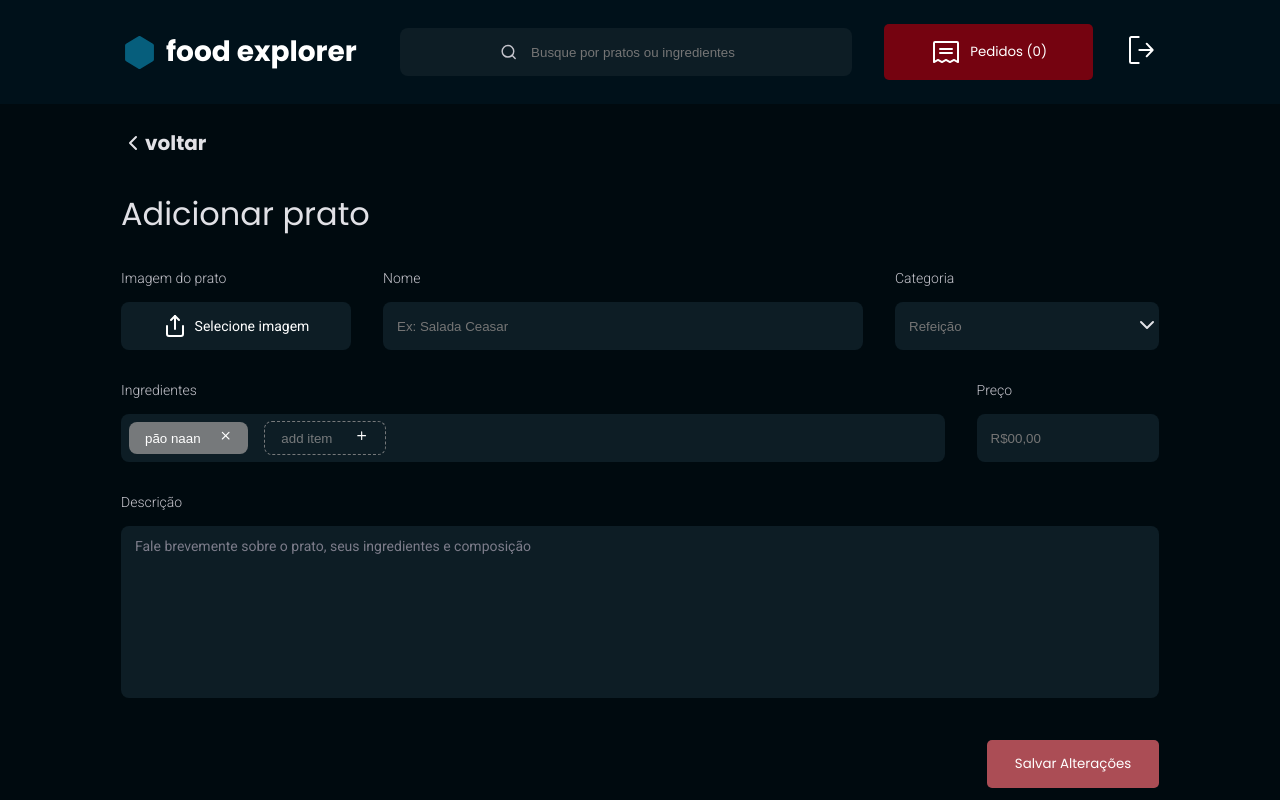
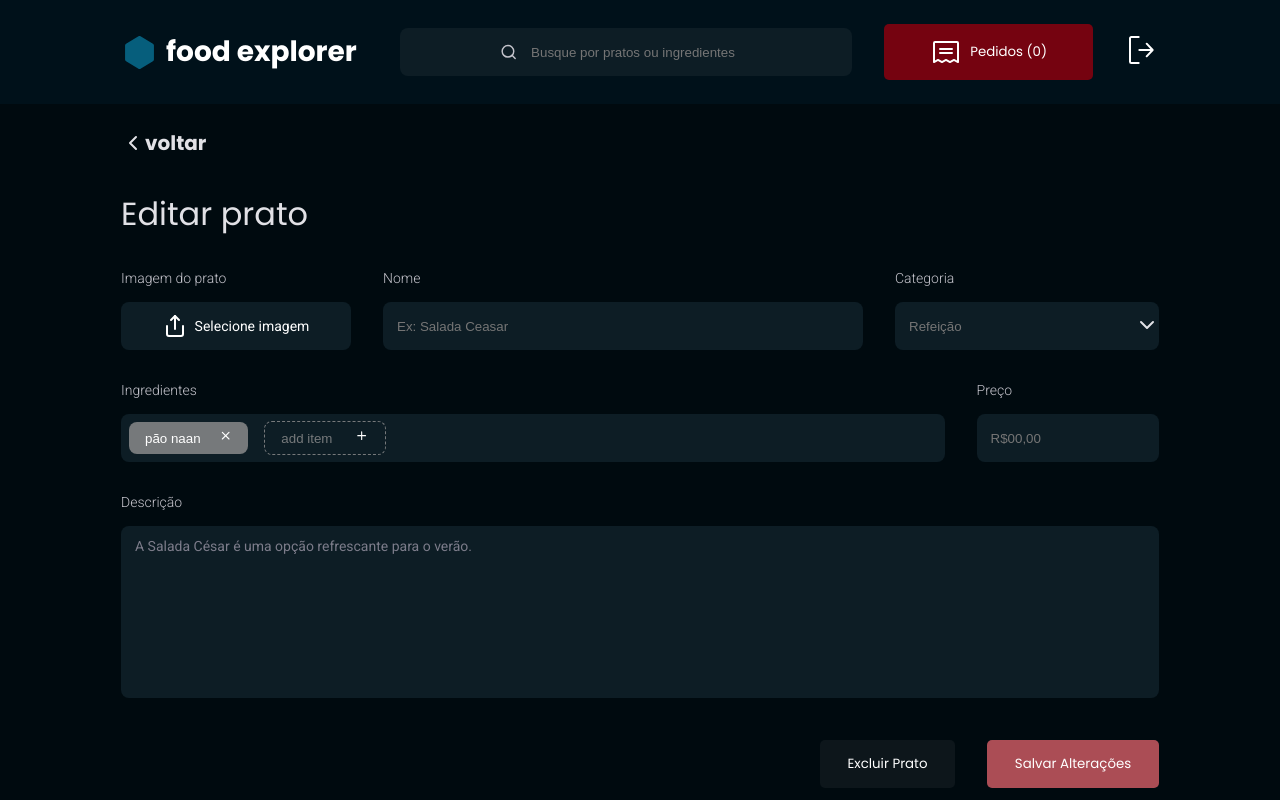
Before and after one commit to beatriz-gm/FoodExplorer, a React (Vite) app: page / in a window 1280 px wide. Shown: the top 800 px of the page. Built offline with nearby package versions, Linux system fonts and the light colour scheme.

Commit message:
EditPage

```diff
--- a/src/main.jsx
+++ b/src/main.jsx
@@ -8,12 +8,13 @@ import { SignIn } from './pages/SignIn';
 import { SignUp } from './pages/SignUp';
 import { Home } from './pages/Home';
 import { Add } from './pages/Add';
+import { Edit } from './pages/Edit';
 
 ReactDOM.createRoot(document.getElementById('root')).render(
   <React.StrictMode>
     <ThemeProvider theme={theme}>
       <GlobalStyles/>
-      <Add/>
+      <Edit/>
     </ThemeProvider>
   </React.StrictMode>
 )
--- /dev/null
+++ b/src/pages/Edit/index.jsx
@@ -0,0 +1,98 @@
+import { Container, TextArea, Img, Main, Ingredients } from "./styles";
+import { Header } from "../../components/Header";
+import { Footer } from "../../components/Footer";
+import { Input } from "../../components/input";
+import { FiChevronLeft, FiShare, FiChevronDown } from "react-icons/fi";
+import { Button } from "../../components/Button";
+import { NewTag } from "../../components/NewTag";
+
+
+export function Edit() {
+return (
+  <Container>
+    <Header/>
+    <Main>
+      <div className="back">
+        <FiChevronLeft size={24}/>
+        <p>voltar</p>
+      </div>
+
+      <h1>Editar prato</h1>
+      <div className="inputs">
+        <div className="input" id="image">
+          <label htmlFor="img">Imagem do prato</label>
+          <Img
+            id="img"
+          // onChange={e => setEmail(e.target.value)}
+          >
+            <FiShare size={24}/>
+            Selecione imagem
+          </Img>
+        </div>
+        <div className="input" id="title">
+          <label htmlFor="name">Nome</label>
+          <Input
+            id="name"
+            placeholder="Ex: Salada Ceasar"
+            type="text"
+            // onChange={e => setEmail(e.target.value)}
+            />
+        </div>
+        <div className="input" id="categ">
+          <label htmlFor="category">Categoria</label>
+          <Input
+            id="category"
+            placeholder="Refeição"
+            type="text"
+            // onChange={e => setEmail(e.target.value)}
+          />
+          <FiChevronDown size={24}/>
+
+        </div>
+      </div>
+
+      <div className="inputs">
+        <div className="input">
+           <label htmlFor="ing">Ingredientes</label>
+            <Ingredients id="ing">
+              <NewTag
+                value="pão naan"
+              />
+              <NewTag isNew placeholder="add item" />
+            </Ingredients>
+        </div>
+        <div className="input" id="value">
+           <label htmlFor="price">Preço</label>
+          <Input
+            id="price"
+            placeholder="R$00,00"
+            type="text"
+            // onChange={e => setEmail(e.target.value)}
+            />
+        </div>
+      </div>
+      <div className="inputs">
+        <div className="input">
+          <label htmlFor="desc">Descrição</label>
+            <TextArea
+            id="desc"
+            placeholder="A Salada César é uma opção refrescante para o verão."
+            type="text"
+            // onChange={e => setEmail(e.target.value)}
+            />
+        </div>
+      </div>
+
+      <div className="buttons">
+        <Button id="delete" title="Excluir Prato"/>
+        <Button id="save" title="Salvar Alterações"/>
+      </div>
+
+
+    </Main>
+
+
+    <Footer/>
+  </Container>
+)
+}
--- /dev/null
+++ b/src/pages/Edit/styles.js
@@ -0,0 +1,152 @@
+import styled from "styled-components";
+
+export const Container = styled.div`
+
+`;
+
+export const TextArea = styled.textarea`
+  width: 100%;
+  height: 172px;
+  padding: 12px 14px;
+
+  background-color: ${({theme}) => theme.COLORS.DARK900};
+  color: ${({theme}) => theme.COLORS.LIGHT300};
+
+  border-radius: 8px;
+  border: none;
+  resize: none;
+
+  &::placeholder {
+    font-family: 'Roboto', serif;
+    font-size: 14px;
+    font-weight: 400;
+  color: ${({theme}) => theme.COLORS.LIGHT500};
+  }
+
+  &:focus {
+    outline: none;
+  }
+`;
+
+export const Img = styled.div`
+  width: 230px;
+  border-radius: 8px;
+  padding: 12px 14px;
+  display: flex;
+  flex-direction: row;
+  align-items: center;
+  justify-content: center;
+
+  background-color: ${({theme}) => theme.COLORS.DARK900};
+  color: ${({theme}) => theme.COLORS.LIGHT100};
+  font-family: 'Roboto', serif;
+  font-size: 14px;
+
+  > svg {
+    margin-right: 8px;
+  }
+
+  &:hover {
+    cursor: pointer;
+  }
+`;
+
+export const Ingredients = styled.div`
+  width: 100%;
+  height: 48px;
+  display: flex;
+  flex-direction: row;
+  gap: 16px;
+  align-items: center;
+
+  background-color: ${({theme}) => theme.COLORS.DARK900};
+
+  border-radius: 8px;
+  padding: 8px;
+  border: none;
+`;
+
+export const Main = styled.div`
+padding: 104px 121px;
+display: flex;
+flex-direction: column;
+gap: 32px;
+color: ${({theme}) => theme.COLORS.LIGHT300};
+
+  > .back {
+    margin-top: 24px;
+    display: flex;
+    flex-direction: row;
+    align-items: center;
+
+    > p {
+      font-size: 20px;
+      font-family: Poppins;
+      font-weight: bold;
+    }
+  }
+
+  > h1 {
+    font-weight: 400;
+  }
+
+  > .inputs {
+    display: flex;
+    flex-direction: row;
+    gap: 32px;
+
+    > .input {
+      display: flex;
+      flex-direction: column;
+      gap: 16px;
+      width: 100%;
+    }
+
+    > .input label {
+      font-family: 'Roboto', serif;
+      font-size: 14px;
+      font-weight: 300;
+      color: ${({theme}) => theme.COLORS.LIGHT400};
+    }
+
+    > #image, #value {
+      width: 230px;
+    }
+
+    > #title {
+      max-width: 700px;
+    }
+
+    > #categ {
+      width: 300px;
+      > svg {
+       margin-top: -53px;
+       margin-left: 240px;
+       &:hover {
+        cursor: pointer;
+       }
+      }
+    }
+  }
+
+  > .buttons {
+    display: flex;
+    flex-direction: row;
+    align-self: end;
+    gap: 32px;
+
+    > #delete {
+      background-color: ${({theme}) => theme.COLORS.DARK800};
+      width: 135px;
+    }
+
+    > #save {
+      width: 172px;
+      background-color: ${({theme}) => theme.COLORS.TOMATO400};
+
+      &:hover {
+      background-color: ${({theme}) => theme.COLORS.TOMATO300};
+      }
+    }
+  }
+`;
```
